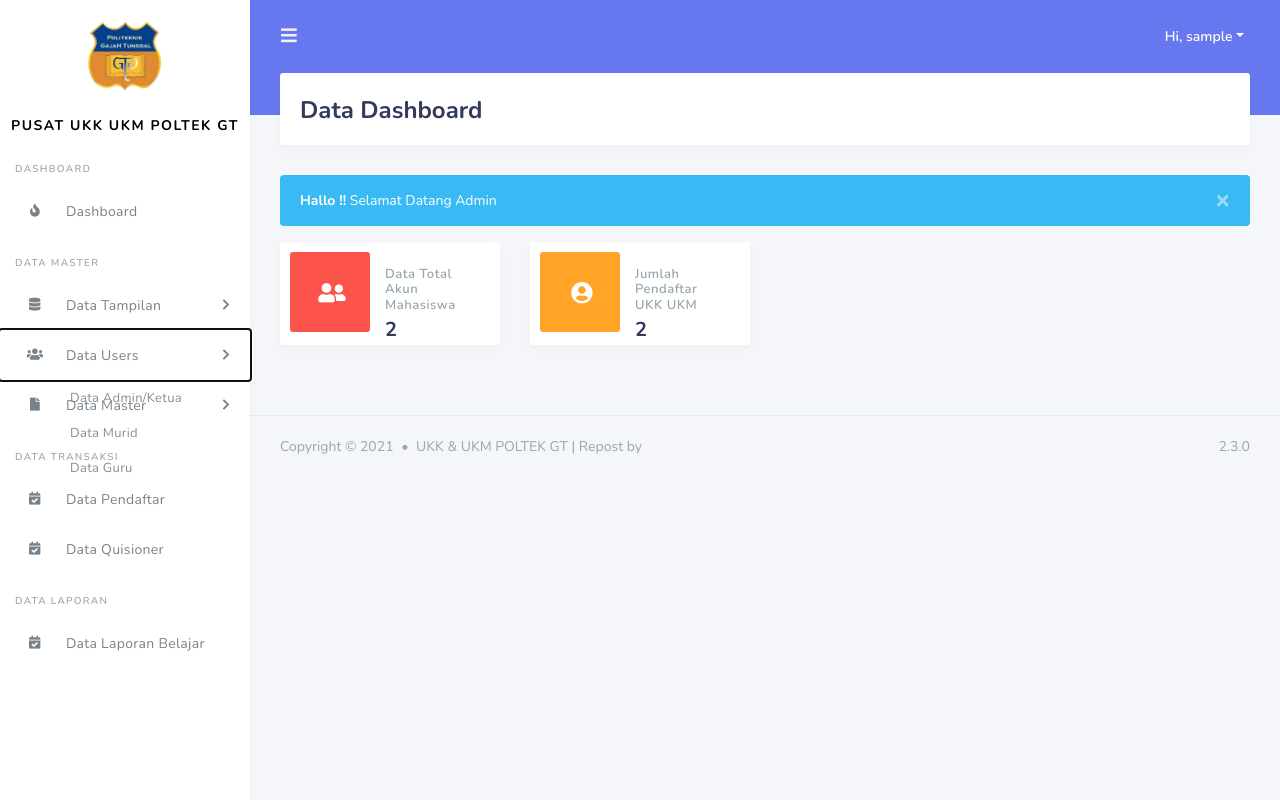
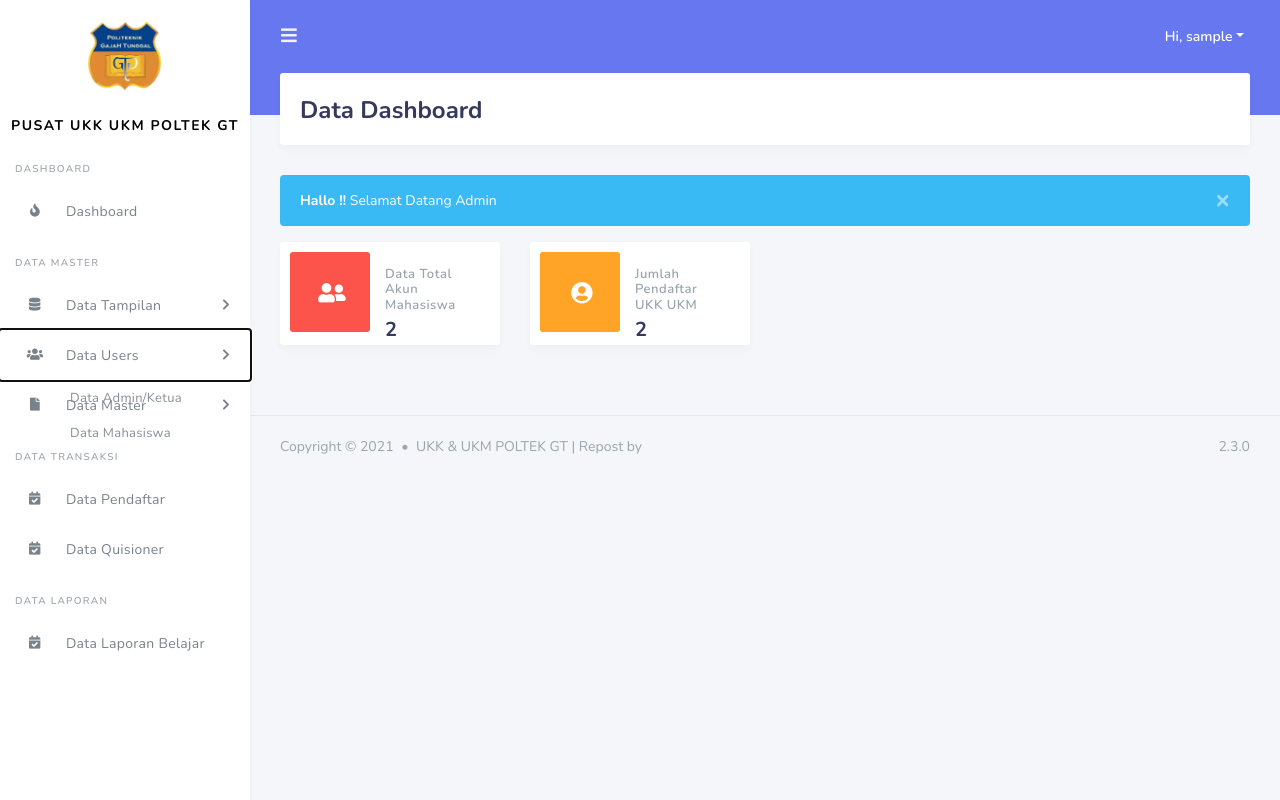
Before and after one commit to mardi12345/ukkukmpoltek, a PHP site: page /ukkukmpoltek/admin/dashboard.php in a window 1280 px wide, after a click on "Data Users". Run offline with PHP 8.4, Linux system fonts and the light colour scheme; the visitor is signed in with stand-in values (Sample User, id 1); data comes from the database, SQL or seed files in the repository; some libraries are stand-ins or nearby versions.

Commit message:
upd sidebar amin

```diff
--- a/template/sidebar.php
+++ b/template/sidebar.php
@@ -64,8 +64,7 @@ include("../include/koneksi.php");
                   <a href="#" class="nav-link has-dropdown" data-toggle="dropdown"><i class="fas fa-users"></i> <span>Data Users</span></a>
                   <ul class="dropdown-menu">
                     <li><a class="nav-link" href="<?= $base_url ?>admin/data_admin.php">Data Admin/Ketua</a></li>
-                    <li><a class="nav-link" href="<?= $base_url ?>admin/data_murid.php">Data Murid</a></li>
-                    <li><a class="nav-link" href="<?= $base_url ?>admin/data_guru.php">Data Guru</a></li>
+                    <li><a class="nav-link" href="<?= $base_url ?>admin/data_murid.php">Data Mahasiswa</a></li>
                   </ul>
                 </li>
                 <li class="nav-item dropdown">
@@ -121,8 +120,7 @@ include("../include/koneksi.php");
                   <a href="#" class="nav-link has-dropdown" data-toggle="dropdown"><i class="fas fa-users"></i> <span>Data Users</span></a>
                   <ul class="dropdown-menu">
                     <li><a class="nav-link" href="<?= $base_url ?>kepala_sekolah/data_admin.php">Data Admin/Ketua</a></li>
-                    <li><a class="nav-link" href="<?= $base_url ?>kepala_sekolah/data_murid.php">Data Murid</a></li>
-                    <li><a class="nav-link" href="<?= $base_url ?>kepala_sekolah/data_guru.php">Data Guru</a></li>
+                    <li><a class="nav-link" href="<?= $base_url ?>kepala_sekolah/data_murid.php">Data Mahasiswa</a></li>
                   </ul>
                 </li>
                 <li class="nav-item dropdown">
```
